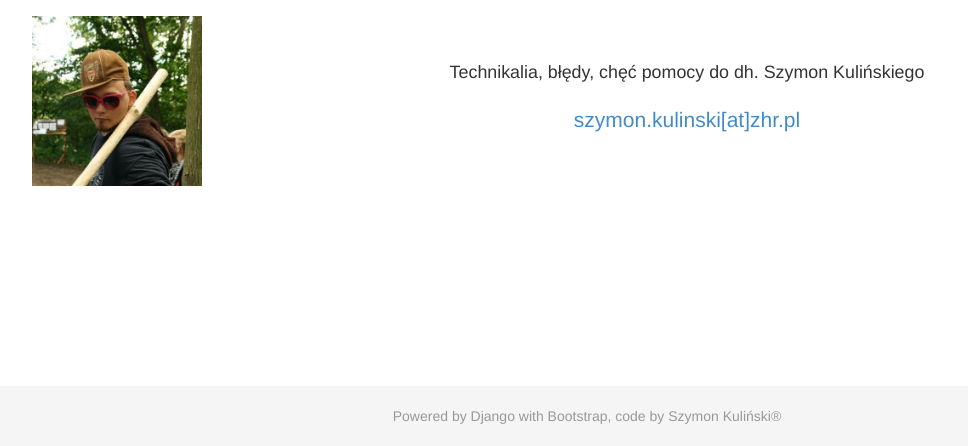
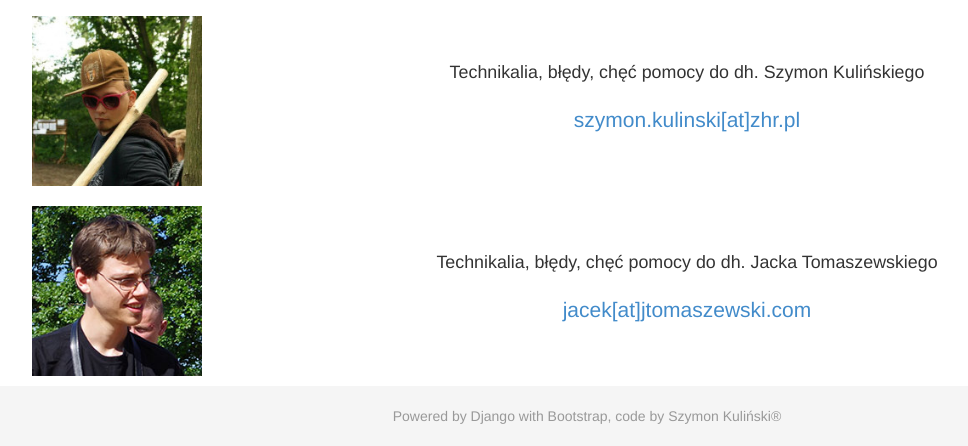
Before and after one commit to pulina/supermarket_metodyczny, a Django app: page /kontakt/ in a window 1280 px wide. Shown: the part 354-800 px from the top of the page, without its empty margins (53-1021 px from the left). Run offline with Django 3.2, Linux system fonts and the light colour scheme; parts of the project's set-up code (start-up, migrations or seed data) failed here and were passed over; some libraries are stand-ins or nearby versions.

Commit message:
Add second contributor info.

```diff
--- a/base/templates/base/kontakt.html
+++ b/base/templates/base/kontakt.html
@@ -6,11 +6,15 @@
           <h1>Kontakt...</h1>
         </div>
 <div style="clear:both;text-align: center;">
-	<img class="col-lg-6"  style='max-width:200px;' src="{% static "img/szymanek.jpg" %}" alt="Koszyk zakupowy"/>
+	<img class="col-lg-6"  style='max-width:200px;' src="{% static "img/szymanek.jpg" %}" alt="Piotr Szymankiewicz"/>
         <p class="lead" style="padding-top:40px;"> <small>Uwagi i sugestie związane z treścią proszę kierować do dh. Piotra Szymankiewicza.</small></p><p class="lead"> <a href="mailto:piotr.szymankiewicz@zhr.pl">piotr.szymankiewicz[at]zhr.pl</a></p>
 </div>
 <div style="clear:both;padding-top:20px;text-align: center;">
-	<img class="col-lg-6" style='max-width:200px;' src="{% static "img/szymon.jpg" %}" alt="Koszyk zakupowy"/>
+	<img class="col-lg-6" style='max-width:200px;' src="{% static "img/szymon.jpg" %}" alt="Szymon Kuliński"/>
         <p class="lead" style="padding-top:40px;"> <small>Technikalia, błędy, chęć pomocy do dh. Szymon Kulińskiego</small></p><p class="lead" > <a href="mailto:szymon.kulinski@zhr.pl">szymon.kulinski[at]zhr.pl</a></p>
 </div>
+    <div style="clear:both;padding-top:20px;text-align: center;">
+	<img class="col-lg-6" style='max-width:200px;' src="{% static "img/jacek.jpg" %}" alt="Jacek Tomaszewski"/>
+        <p class="lead" style="padding-top:40px;"> <small>Technikalia, błędy, chęć pomocy do dh. Jacka Tomaszewskiego</small></p><p class="lead" > <a href="mailto:jacek@jtomaszewski.com">jacek[at]jtomaszewski.com</a></p>
+</div>
 {% endblock %}
```
Also changed, not shown: base/static/img/jacek.jpg (added).
